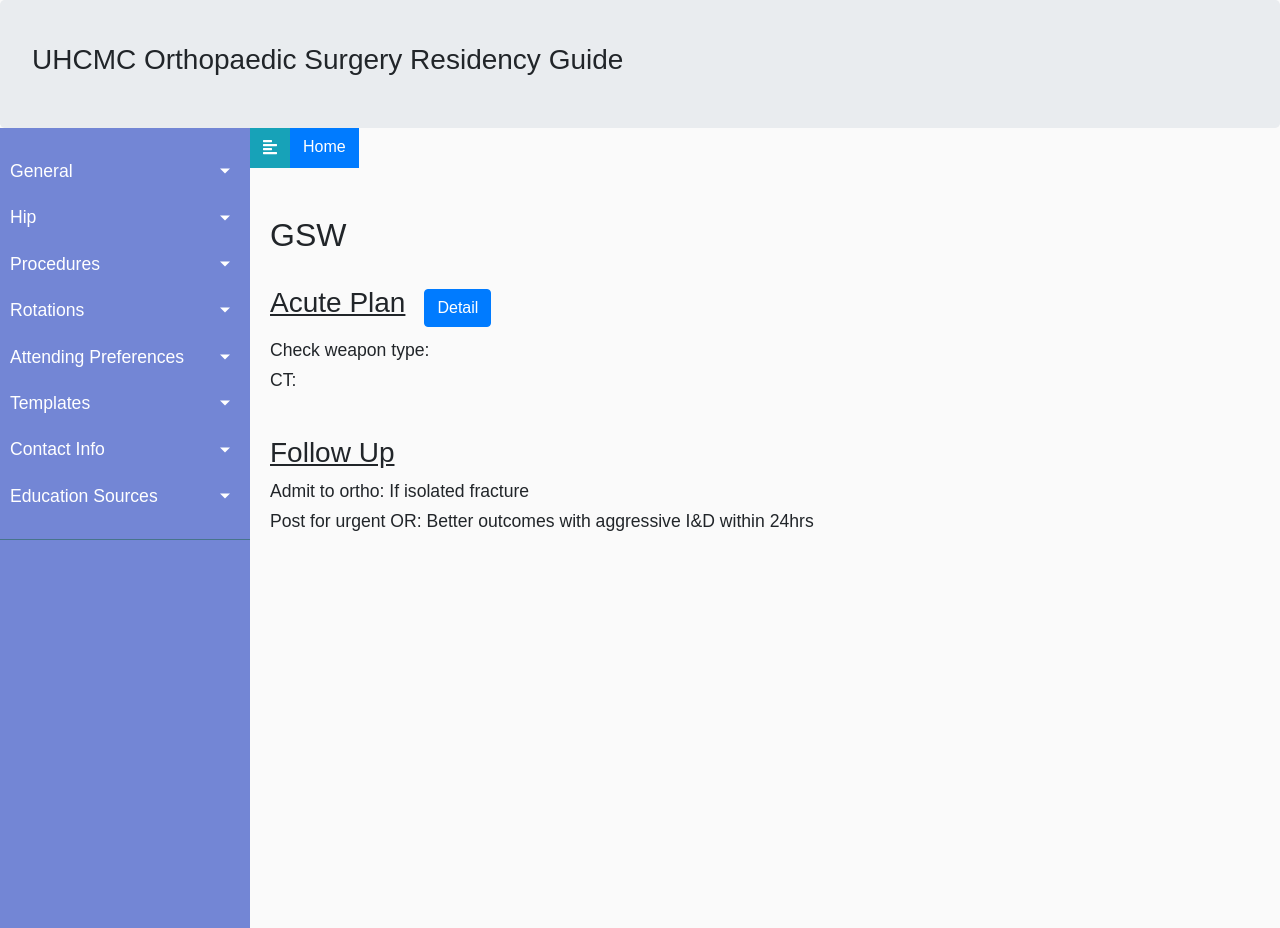
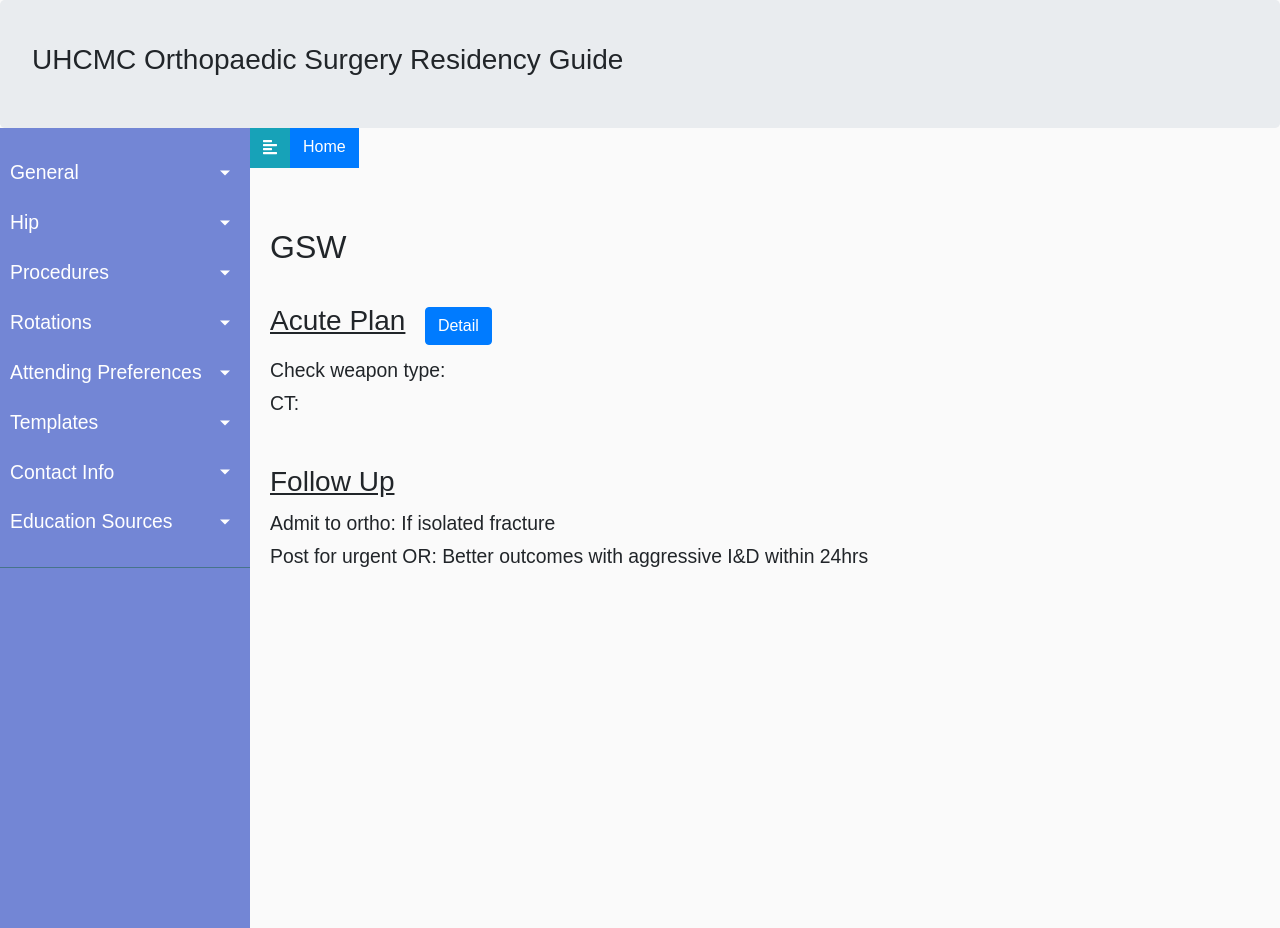
Before and after one commit to coreankim/my-first-blog, a Django app: page /blog/1/ in a window 1280 px wide. Run offline with Django 3.2, Linux system fonts and the light colour scheme; data comes from the database, SQL or seed files in the repository; some libraries are stand-ins or nearby versions.

Commit message:
Changed font

```diff
--- a/blog/static/css/blog.css
+++ b/blog/static/css/blog.css
@@ -20,6 +20,9 @@
 body {
     font-family: 'Poppins', sans-serif;
     background: #fafafa;
+    font-size: 1.1em;
+    font-weight: 300;
+    line-height: 1.7em;
 }
 
 p {
```
